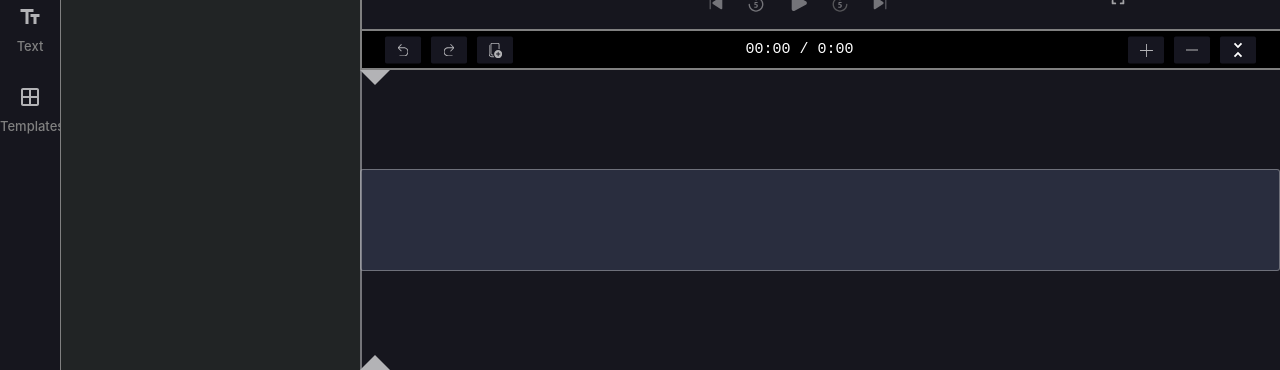
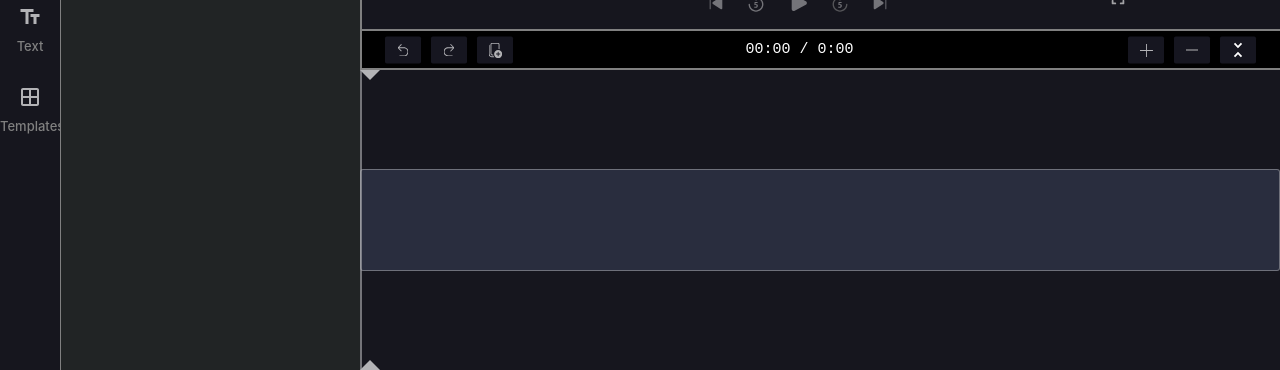
Before and after one commit to varendra007/Editor, a React (Create React App) app: page / in a window 1280 px wide. Shown: the part 430-800 px from the top of the page. Built offline with nearby package versions, Linux system fonts and the light colour scheme.

Commit message:
Updated css to match with progressline

```diff
--- a/src/component/Editor/BottomDrawer.js
+++ b/src/component/Editor/BottomDrawer.js
@@ -24,9 +24,9 @@ const useStyles = makeStyles({
 		width: '0',
 		height: '0',
 		position: 'absolute',
-		borderLeft: '15px solid transparent',
-		borderRight: '15px solid transparent',
-		borderTop: '15px solid #b3b3b6',
+		borderLeft: '10px solid transparent',
+		borderRight: '10px solid transparent',
+		borderTop: '10px solid #b3b3b6',
 		transition: 'all 200ms linear 0s',
 		overflow: 'hidden',
 		// opacity:'0.6'
@@ -35,9 +35,9 @@ const useStyles = makeStyles({
 		width: '0',
 		height: '0',
 		position: 'absolute',
-		borderLeft: '15px solid transparent',
-		borderRight: '15px solid transparent',
-		borderBottom: '15px solid #b3b3b6',
+		borderLeft: '10px solid transparent',
+		borderRight: '10px solid transparent',
+		borderBottom: '10px solid #b3b3b6',
 		transition: 'all 200ms linear 0s',
 		overflow: 'hidden',
 		// opacity:'0.6'
@@ -63,12 +63,12 @@ const BottomDrawer = ({ progressBarPosition }) => {
 		<>
 			<div
 				className={classes.arrowDown}
-				style={{left: `${progressBarPosition - 14}px`,top:'2px'}}
+				style={{left: `${progressBarPosition - 9}px`,top:'2px'}}
 			>
 			</div>
 			<div
 				className={classes.arrowUp}
-				style={{left: `${progressBarPosition - 14}px`,bottom:'0px'}}
+				style={{left: `${progressBarPosition - 9}px`,bottom:'0px'}}
 			>
 			</div>
 			<div
```
